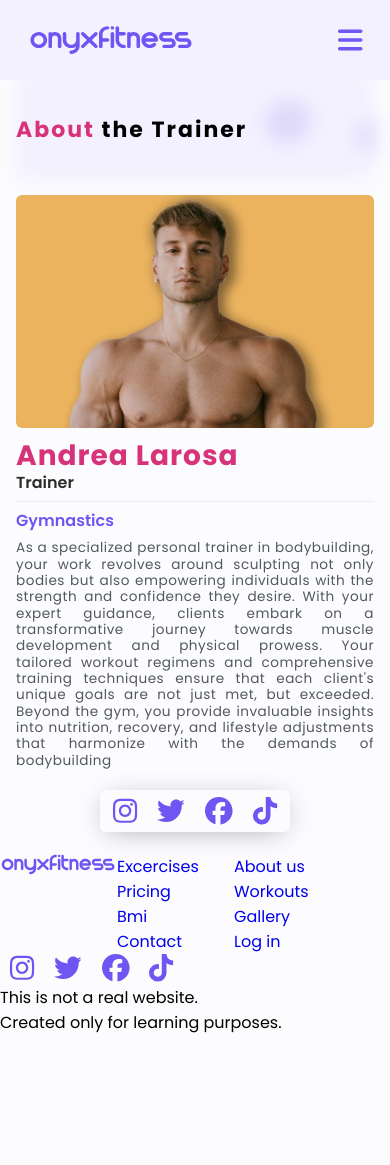
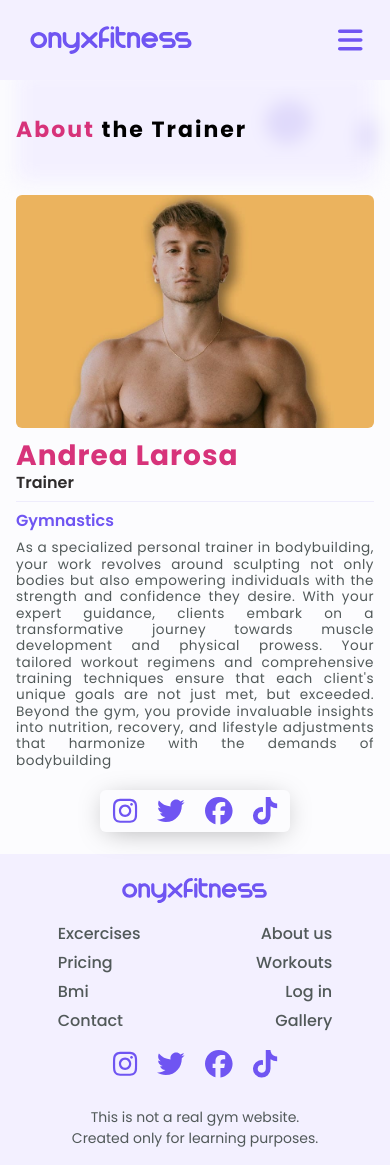
Before and after one commit to xFluzr/Onyx-Fitness, a React (Create React App) app: page /coach/andrea_larosa in a window 390 px wide. Before the commit the page ends 1035 px from the top, so only its background shows below. Built offline with nearby package versions, Linux system fonts and the light colour scheme.

Commit message:
Footer finished

```diff
--- a/src/components/footer/Footer.js
+++ b/src/components/footer/Footer.js
@@ -12,62 +12,64 @@ const Footer = () => {
                 <div className="footer__wrapper">
                     <div className="footer__top">
                         <figure className="footer__img--wrapper">
-                            <img src={Logo} className="footer__img" alt="Onyx Fitness" />
+                            <Link className="footer__img--link" to="/">
+                                <img src={Logo} className="footer__img" alt="Onyx Fitness" />
+                            </Link>
                         </figure>
                         <ul className="footer__list">
                             <li className="footer__list--element">
-                                <Link to="" className="footer__list--link">
+                                <Link to="/excercises" className="footer__list--link">
                                     Excercises
                                 </Link>
                             </li>
                             <li className="footer__list--element">
-                                <Link to="" className="footer__list--link">
+                                <Link to="/pricing" className="footer__list--link">
                                     Pricing
                                 </Link>
                             </li>
                             <li className="footer__list--element">
-                                <Link to="" className="footer__list--link">
+                                <Link to="/bmi" className="footer__list--link">
                                     Bmi
                                 </Link>
                             </li>
                             <li className="footer__list--element">
-                                <Link to="" className="footer__list--link">
+                                <Link to="/contact" className="footer__list--link">
                                     Contact
                                 </Link>
                             </li>
                         </ul>
-                        <ul className="footer__list">
+                        <ul className="footer__list list2">
                             <li className="footer__list--element">
-                                <Link to="" className="footer__list--link">
+                                <Link to="/about" className="footer__list--link">
                                     About us
                                 </Link>
                             </li>
                             <li className="footer__list--element">
-                                <Link to="" className="footer__list--link">
+                                <Link to="/workouts" className="footer__list--link">
                                     Workouts
                                 </Link>
                             </li>
                             <li className="footer__list--element">
-                                <Link to="" className="footer__list--link">
+                                <Link to="/login" className="footer__list--link">
+                                    Log in
+                                </Link>
+                            </li>
+                            <li className="footer__list--element">
+                                <Link to="/gallery" className="footer__list--link">
                                     Gallery
                                 </Link>
                             </li>
-                            <li className="footer__list--element">
-                                <Link to="" className="footer__list--link">
-                                    Log in
-                                </Link>
-                            </li>
                         </ul>
-                    </div>
-                    <div className="footer__middle">
-                        <FontAwesomeIcon className="coach__social-icon" icon={faInstagram} />
-                        <FontAwesomeIcon className="coach__social-icon" icon={faTwitter} />
-                        <FontAwesomeIcon className="coach__social-icon" icon={faFacebook} />
-                        <FontAwesomeIcon className="coach__social-icon" icon={faTiktok} />
+                        <div className="footer__icons">
+                            <FontAwesomeIcon className="footer__social-icon not-allowed" icon={faInstagram} />
+                            <FontAwesomeIcon className="footer__social-icon not-allowed" icon={faTwitter} />
+                            <FontAwesomeIcon className="footer__social-icon not-allowed" icon={faFacebook} />
+                            <FontAwesomeIcon className="footer__social-icon not-allowed" icon={faTiktok} />
+                        </div>
                     </div>
                     <div className="footer__bottom">
                         <p className="footer__text">
-                            This is not a real website.
+                            This is not a real gym website.
                         </p>
                         <p className="footer__text">
                             Created only for learning purposes.
--- a/src/components/footer/footer.css
+++ b/src/components/footer/footer.css
@@ -1,10 +1,18 @@
+footer{
+    background-color: var(--super-light-purple);
+    padding: 4% 0;
+}
+
 .footer__wrapper{
     display: flex;
     flex-direction: column;
+    padding: 0 2%;
 }
 
 .footer__top{
     display: flex;
+    flex-wrap: wrap;
+    justify-content: space-between;
 }
 
 .footer__list{
@@ -18,6 +26,114 @@
 }
 
 .footer__img--wrapper,
+.footer__list,
+.footer__icons{
+    width: 22%;
+}
+
+.footer__img--wrapper{
+    display: flex;
+    align-items: center;
+    justify-content: flex-start;
+}
+
+.footer__img--link {
+   width: 80%;
+}
+
 .footer__list{
-    width: 30%;
+    padding-left: 9%;
 }
+
+.footer__icons{
+    display: flex;
+    justify-content: flex-end;
+    align-items: center;
+}
+
+.footer__bottom{
+    margin-top: 3%;
+    display: flex;
+    justify-content: space-between;
+}
+
+.footer__social-icon{
+    color: var(--purple);
+    margin: 0 10px;
+    font-size: 1.725rem;
+    transition: all 200ms ease;
+}
+
+.footer__list--element{
+    margin: 2px 0;
+}
+
+.footer__text,
+.footer__list--link{
+    color: var(--light-gray);
+}
+
+.footer__list--link{
+    font-weight: 500;
+    transition: 300ms ease all;
+}
+
+.footer__list--link:hover{
+    color: var(--purple);
+}
+
+@media screen and (max-width: 800px) {
+    .footer__top{
+        justify-content: space-evenly;
+    }
+
+    .footer__img--wrapper{
+        width: 100%;
+        order: 1;
+        display: flex;
+        align-items: center;
+        justify-content: center;
+    }
+
+    .footer__icons{
+        margin: 4% 0 0 0;
+        order: 3;
+        width: 100%;
+        justify-content: center;
+    }
+
+    .list2{
+        align-items: flex-end;
+    }
+
+    .footer__list{
+        width: 20%;
+        order: 2;
+    }
+
+    .footer__img--link{
+        width: 40%;
+        margin: 2% 0;
+    }
+
+    .footer__list{
+       padding-left: unset;
+    }
+
+    .footer__bottom{
+        margin-top: 8%;
+        flex-direction: column;
+        align-items: center;
+    }
+
+    .footer__text{
+        font-size: 0.875rem;
+    }
+}
+
+
+@media screen and (max-width: 500px) {
+    .footer__list{
+        width: 30%;
+    }
+}
--- a/src/styles/index.css
+++ b/src/styles/index.css
@@ -64,6 +64,10 @@ img, video{
     height: 1px;
 }
 
+.not-allowed{
+    cursor: not-allowed;
+}
+
 @media screen and (max-width: 1024px) {
     .section__title{
         font-size: 2rem;
```
